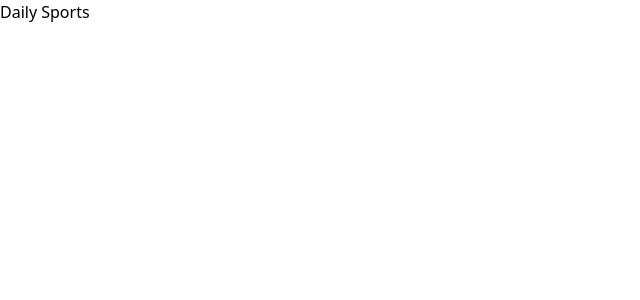
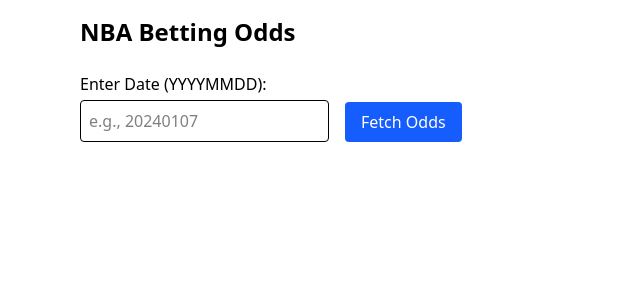
Before and after one commit to andywelly/daily-sports, a Next.js app: page / in a window 1280 px wide. Shown: the top 300 px of the page, without its empty margins (0-640 px from the left). Built offline with nearby package versions, Linux system fonts and the light colour scheme; no server answers.

Commit message:
Add Initial Odds table

```diff
--- a/app/page.tsx
+++ b/app/page.tsx
@@ -1,7 +1,233 @@
+'use client'
+import axios from 'axios';
+import { useState } from 'react';
+
+// Define the types
+interface SportsBookOdds {
+  totalUnder: string;
+  totalOver: string;
+  totalUnderOdds: string;
+  totalOverOdds: string;
+  awayTeamSpread: string;
+  awayTeamSpreadOdds: string;
+  homeTeamSpread: string;
+  homeTeamSpreadOdds: string;
+  awayTeamMLOdds: string;
+  homeTeamMLOdds: string;
+}
+
+interface Game {
+  gameID: string;
+  last_updated_e_time: string;
+  gameDate: string;
+  teamIDHome: string;
+  teamIDAway: string;
+  homeTeam: string;
+  awayTeam: string;
+  [key: string]: any; // To accommodate sportbooks directly at this level
+}
+
+interface ApiResponse {
+  statusCode: number;
+  body: {
+    [key: string]: Game;
+  };
+  error?: string; // Optional error field
+}
+
+interface LineInfo {
+  value: string;
+  odds: string;
+  sportsbook: string;
+}
+
 export default function Home() {
+  const [date, setDate] = useState<string>(''); // State for the date input
+  const [data, setData] = useState<ApiResponse | null>(null); // State for the API response
+  const [loading, setLoading] = useState<boolean>(false); // State for loading
+  const [error, setError] = useState<string | null>(null); // State for errors
+
+  // Access environment variables
+  const rapidApiKey = process.env.NEXT_PUBLIC_RAPIDAPI_KEY;
+  const rapidApiHost = process.env.NEXT_PUBLIC_RAPIDAPI_HOST;
+
+  // Function to handle the API call
+  const fetchData = async () => {
+    if (!date) {
+      setError('Please enter a valid date in YYYYMMDD format.');
+      return;
+    }
+
+    if (!rapidApiKey || !rapidApiHost) {
+      setError('API credentials are missing. Please check your environment variables.');
+      return;
+    }
+
+    setLoading(true);
+    setError(null);
+
+    try {
+      const response = await axios.get<ApiResponse>('https://tank01-fantasy-stats.p.rapidapi.com/getNBABettingOdds', {
+        headers: {
+          'X-RapidAPI-Key': rapidApiKey, // Use environment variable
+          'X-RapidAPI-Host': rapidApiHost // Use environment variable
+        },
+        params: {
+          gameDate: date // Use the date entered by the user
+        }
+      });
+
+      setData(response.data); // Save the API response
+    } catch (error) {
+      console.error('Error fetching data:', error);
+      setError('Failed to fetch data. Please try again.');
+    } finally {
+      setLoading(false);
+    }
+  };
+
+  // Function to parse team names from the game ID
+  const parseGameInfo = (gameID: string) => {
+    // Remove the date part
+    const teams = gameID.split('_')[1];
+    // Split the away and home teams
+    const [awayTeam, homeTeam] = teams.split('@');
+
+    return { awayTeam, homeTeam };
+  };
+
+  // Format date for display
+  const formatDate = (dateString: string) => {
+    if (!dateString) return '';
+
+    const year = dateString.substring(0, 4);
+    const month = dateString.substring(4, 6);
+    const day = dateString.substring(6, 8);
+
+    return `${month}/${day}/${year}`;
+  };
+
+  // Function to find the highest and lowest lines for a game
+  const findLines = (game: Game): { highest: LineInfo, lowest: LineInfo } => {
+    let highest: LineInfo = { value: '0', odds: '0', sportsbook: '' };
+    let lowest: LineInfo = { value: '999', odds: '0', sportsbook: '' };
+
+    // List of known sportsbooks to check
+    const sportsbooks = [
+      'ballybet', 'bet365', 'betmgm', 'betrivers', 'caesars_sportsbook',
+      'draftkings', 'espnbet', 'fanduel'
+    ];
+
+    sportsbooks.forEach(bookName => {
+      if (game[bookName] && game[bookName].totalUnder) {
+        const underValue = parseFloat(game[bookName].totalUnder);
+
+        // Find highest line
+        if (!isNaN(underValue) && underValue > parseFloat(highest.value)) {
+          highest = {
+            value: game[bookName].totalUnder,
+            odds: game[bookName].totalUnderOdds,
+            sportsbook: bookName
+          };
+        }
+
+        // Find lowest line
+        if (!isNaN(underValue) && underValue < parseFloat(lowest.value)) {
+          lowest = {
+            value: game[bookName].totalUnder,
+            odds: game[bookName].totalUnderOdds,
+            sportsbook: bookName
+          };
+        }
+      }
+    });
+
+    return { highest, lowest };
+  };
+
   return (
-    <div>
-      <h1>Daily Sports</h1>
+    <div className="p-4 max-w-6xl mx-auto">
+      <h1 className="text-2xl font-bold mb-6">NBA Betting Odds</h1>
+
+      <div className="flex flex-col md:flex-row gap-4 mb-6">
+        {/* Date Input */}
+        <div className="flex flex-col">
+          <label htmlFor="date" className="mb-1 font-medium">Enter Date (YYYYMMDD): </label>
+          <input
+            type="text"
+            id="date"
+            value={date}
+            onChange={(e) => setDate(e.target.value)}
+            placeholder="e.g., 20240107"
+            className="border p-2 rounded"
+          />
+        </div>
+
+        {/* Fetch Button */}
+        <div className="self-end">
+          <button
+            onClick={fetchData}
+            disabled={loading}
+            className="bg-blue-600 text-white py-2 px-4 rounded hover:bg-blue-700 disabled:bg-blue-300"
+          >
+            {loading ? 'Fetching...' : 'Fetch Odds'}
+          </button>
+        </div>
+      </div>
+
+      {/* Error Message */}
+      {error && <p className="text-red-600 mb-4">{error}</p>}
+
+      {/* Display Table of Games */}
+      {data?.body && Object.keys(data.body).length > 0 && (
+        <div className="overflow-x-auto">
+          <h2 className="text-xl font-semibold mb-2">
+            Odds for {formatDate(date)}
+          </h2>
+          <table className="min-w-full bg-white border border-gray-300">
+            <thead>
+              <tr className="bg-gray-100">
+                <th className="px-4 py-2 text-left border-b">Game</th>
+                <th className="px-4 py-2 text-center border-b">Highest Line</th>
+                <th className="px-4 py-2 text-center border-b">Lowest Line</th>
+              </tr>
+            </thead>
+            <tbody>
+              {Object.values(data.body).map((game) => {
+                const { awayTeam, homeTeam } = game.homeTeam && game.awayTeam
+                  ? { homeTeam: game.homeTeam, awayTeam: game.awayTeam }
+                  : parseGameInfo(game.gameID);
+
+                const { highest, lowest } = findLines(game);
+
+                return (
+                  <tr key={game.gameID} className="hover:bg-gray-50 border-b">
+                    <td className="px-4 py-3">
+                      <div className="font-medium">{homeTeam} vs {awayTeam}</div>
+                      <div className="text-sm text-gray-600">{formatDate(game.gameDate)}</div>
+                    </td>
+                    <td className="px-4 py-3 text-center">
+                      <div className="font-medium">{highest.value}</div>
+                      <div>Odds: {highest.odds}</div>
+                      <div className="text-xs text-gray-500">via {highest.sportsbook}</div>
+                    </td>
+                    <td className="px-4 py-3 text-center">
+                      <div className="font-medium">{lowest.value}</div>
+                      <div>Odds: {lowest.odds}</div>
+                      <div className="text-xs text-gray-500">via {lowest.sportsbook}</div>
+                    </td>
+                  </tr>
+                );
+              })}
+            </tbody>
+          </table>
+        </div>
+      )}
+
+      {/* Show message if no data */}
+      {data && (!data.body || Object.keys(data.body).length === 0) && (
+        <p className="text-gray-700">No games found for this date.</p>
+      )}
     </div>
   );
 }
```
Also changed, not shown: package.json (+7 -6 lines), 1 other file (tests, documents, lock files or other folders).
